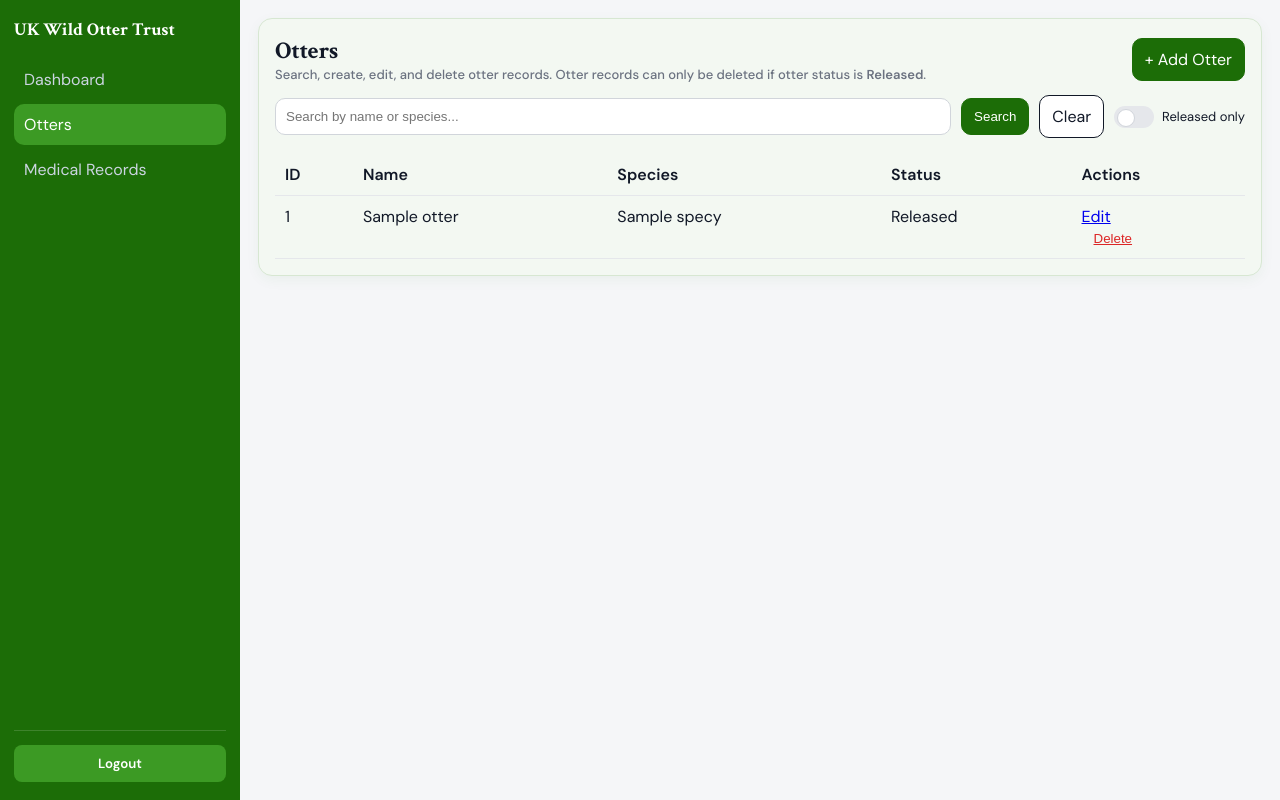
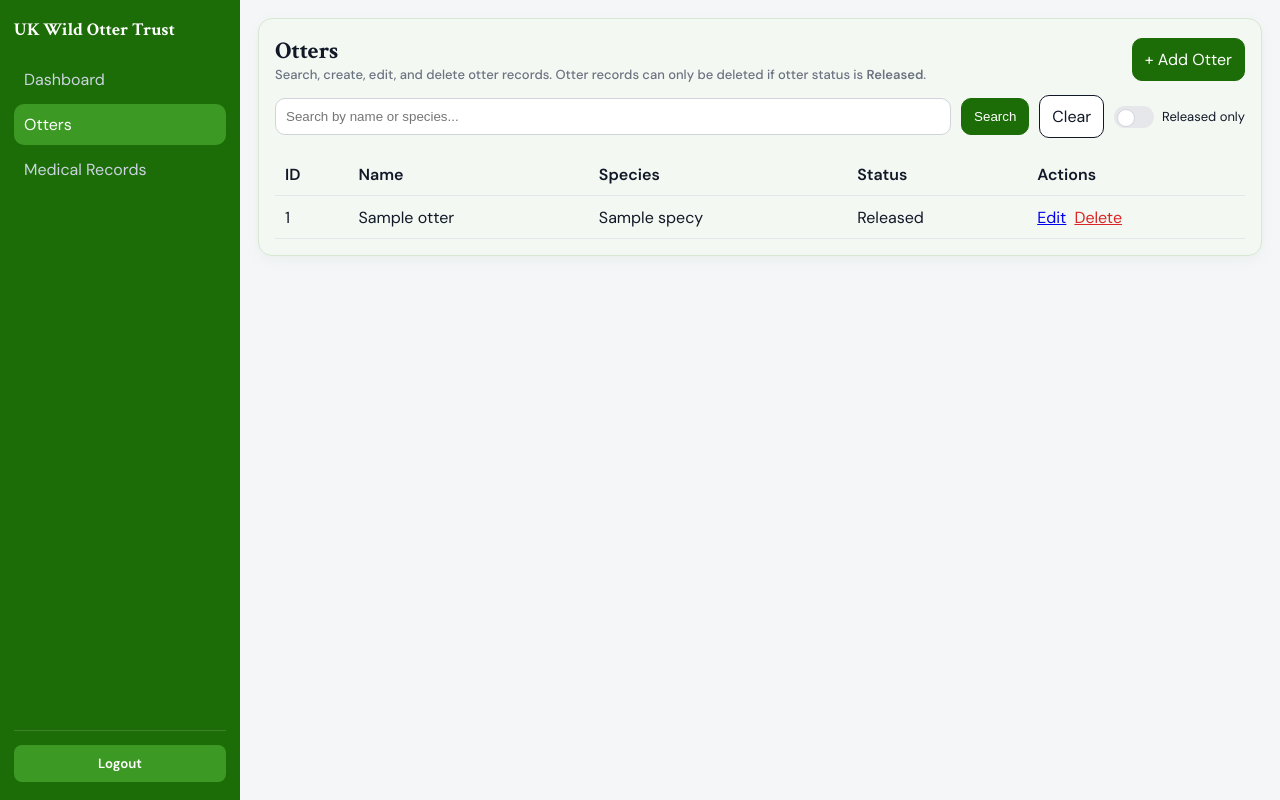
Before and after one commit to jddrtn/ukwot-app, a Django app: page /otters/ in a window 1280 px wide. Run offline with Django 5.2, Linux system fonts and the light colour scheme; a user stored in the database is signed in; tables that the repository leaves empty hold one stand-in row (values such as "Sample post").

Commit message:
Fixed alignment issues with edit/delete buttons

```diff
--- a/ukwot/static/css/base.css
+++ b/ukwot/static/css/base.css
@@ -189,6 +189,8 @@ p{
   cursor: pointer;
   padding: 0;
   text-decoration: underline;
+  font: inherit;
+  line-height: inherit;
 }
 
 /* ---------- Form layout ---------- */
@@ -243,7 +245,7 @@ th, td{
   padding: 10px;
   border-bottom: 1px solid var(--border);
   text-align: left;
-  vertical-align: top;
+  vertical-align: middle;
 }
 
 tbody tr:hover{
--- a/ukwot/static/css/components.css
+++ b/ukwot/static/css/components.css
@@ -1,3 +1,5 @@
+/* components.css */
+
 /* Dashboard layout */
 .layout{
   display: flex;
--- a/ukwot/static/css/tables.css
+++ b/ukwot/static/css/tables.css
@@ -1,3 +1,5 @@
+/* tables.css file */
+
 /* Table wrapper allows horizontal scroll on smaller screens */
 .table-wrap{
   overflow-x: auto;
@@ -14,7 +16,7 @@ th, td{
   padding: 10px;
   border-bottom: 1px solid var(--border);
   text-align: left;
-  vertical-align: top;
+  vertical-align: middle;
 }
 
 tbody tr:hover{
@@ -43,7 +45,28 @@ th a:hover{
   box-sizing: border-box;
 }
 
+
+
 /* Pagination row spacing */
 .pagination-row{
   margin-top: 16px;
 }
+
+.action-buttons{
+  display: flex;
+  align-items: center;
+  gap: 8px;
+  flex-wrap: nowrap;
+  white-space: nowrap;
+}
+
+.action-buttons form{
+  margin: 0;
+  display: inline;
+}
+
+.action-buttons a,
+.action-buttons button{
+  display: inline-block;
+  vertical-align: middle;
+}
--- a/ukwot/templates/medical_records/medical_record_list.html
+++ b/ukwot/templates/medical_records/medical_record_list.html
@@ -70,17 +70,16 @@
   {% endif %}
 </td>
 <td>
-  <!-- Edit link -->
+  <div class="action-buttons">
     <a href="{% url 'medical_record_edit' record.pk %}"
        class="action-link"
        aria-label="Edit medical record {{ record.assessment_id }}">
       Edit
     </a>
 
-  <!-- Delete form -->
     <form method="post"
           action="{% url 'medical_record_delete' record.pk %}"
-        class="inline-form ml-8"
+          class="inline-form"
           onsubmit="return confirmDelete('Delete medical record {{ record.assessment_id }} for {{ record.otter.name }}? This cannot be undone.');"
           aria-label="Delete medical record {{ record.assessment_id }}">
       {% csrf_token %}
@@ -90,6 +89,7 @@
         Delete
       </button>
     </form>
+  </div>
 </td>
             </tr>
           {% empty %}
--- a/ukwot/templates/otters/otter_list.html
+++ b/ukwot/templates/otters/otter_list.html
@@ -1,3 +1,4 @@
+<!-- otter list html file -->
 {% extends "dashboard/base.html" %}
 {% block title %}Otters{% endblock %}
 {% block meta_description %}Otter records management page for searching, viewing, editing, and deleting otter records in the UK Wild Otter Trust administration dashboard.{% endblock %}
@@ -99,7 +100,8 @@
               <td>{{ o.species.common_name }}</td>
               <td>{{ o.status }}</td>
 
-              <td class="actions">
+ <td>
+  <div class="action-buttons">
     <a href="{% url 'otter_edit' o.pk %}" aria-label="Edit otter {{ o.name }}">
       Edit
     </a>
@@ -107,7 +109,7 @@
     {% if o.status == "Released" %}
       <form method="post"
             action="{% url 'otter_delete' o.pk %}"
-                        class="inline-form ml-8"
+            class="inline-form"
             onsubmit="return confirmDelete('Delete {{ o.name }} (ID {{ o.otter_id }})? This cannot be undone.');"
             aria-label="Delete otter {{ o.name }}">
         {% csrf_token %}
@@ -116,6 +118,7 @@
         </button>
       </form>
     {% endif %}
+  </div>
 </td>
             </tr>
           {% empty %}
```
Lines whose indentation alone changed are shown as unchanged.
